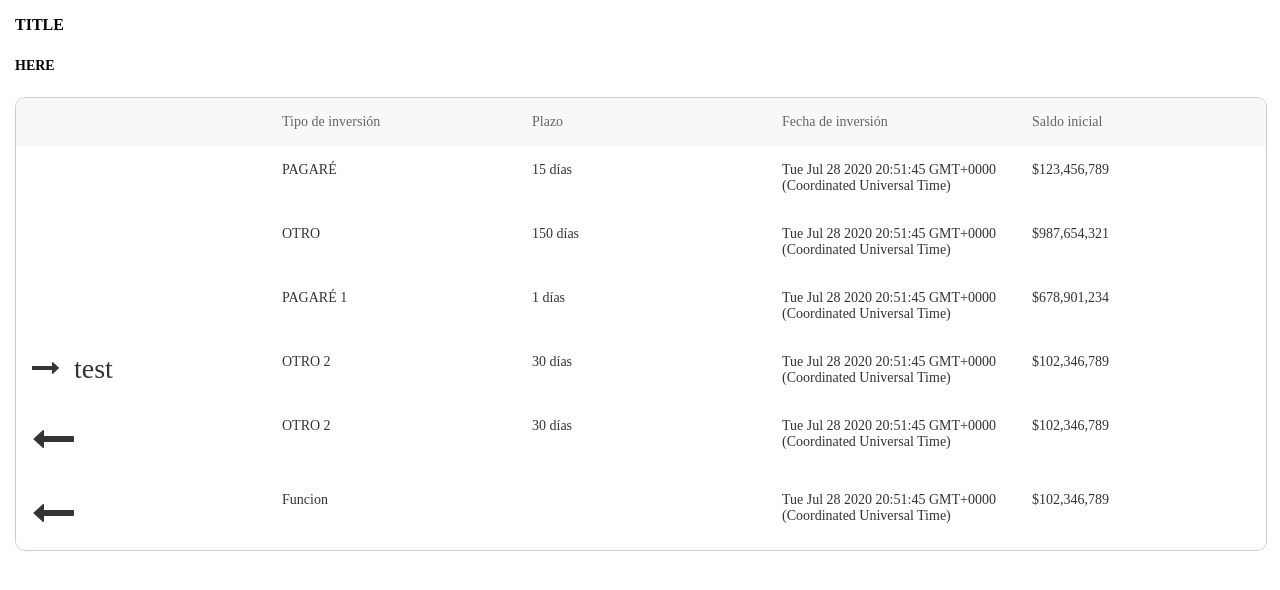
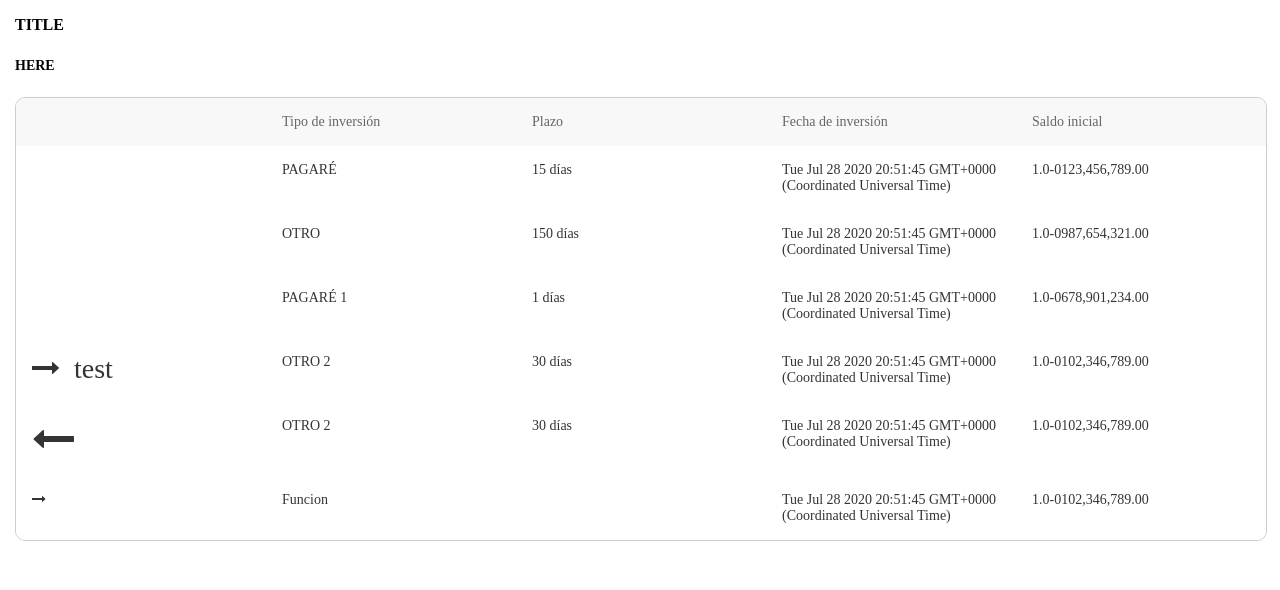
Before and after one commit to Itzli2000/table-lib, an Angular app: page / in a window 1280 px wide. Shown: the top 590 px of the page. Built offline with nearby package versions, Linux system fonts and the light colour scheme.

Commit message:
Refactor
Changes paremeters in currency pipe use
Deleted console logs

```diff
--- a/src/app/app.component.ts
+++ b/src/app/app.component.ts
@@ -27,8 +27,7 @@ export class AppComponent implements OnInit {
     },
     {
       tipo: 'Funcion', fecha: new Date(), inicial: this.convertToCurrency(102346789), icon: {
-        name: 'long-arrow-left',
-        size: '3x',
+        name: 'long-arrow-right',
       }
     }
   ];
@@ -54,7 +53,7 @@ export class AppComponent implements OnInit {
   constructor(private _cp: CurrencyPipe) { }
 
   convertToCurrency(quantity: number): string {
-    const currency = this._cp.transform( quantity, 'USD', true, '1.0-0');
+    const currency = this._cp.transform( quantity, 'USD', '1.0-0');
     return currency;
   }
 
--- a/src/app/components/table/table.component.ts
+++ b/src/app/components/table/table.component.ts
@@ -31,12 +31,11 @@ export class TableComponent implements OnInit {
     }
   }
 
-  returnIcon(iconName: string) {
-    console.log(iconName);
-    if (!iconName) { return; }
-    const iconText = iconName['text'] ? iconName['text'] : '';
-    const iconSize = iconName['size'] ? `fa-${iconName['size']}` : ''
-    const iconString = `<i class="fa fa-${iconName['name']} ${iconSize}" >&nbsp;&nbsp;${iconText}</i>`;
+  returnIcon(iconObject: object): SafeHtml {
+    if (!iconObject) { return; }
+    const iconText = iconObject['text'] ? iconObject['text'] : '';
+    const iconSize = iconObject['size'] ? `fa-${iconObject['size']}` : ''
+    const iconString = `<i class="fa fa-${iconObject['name']} ${iconSize}" >&nbsp;&nbsp;${iconText}</i>`;
     const icon: SafeHtml = this.sanitazer.sanitize(SecurityContext.HTML, iconString);
     return icon;
   }
```
